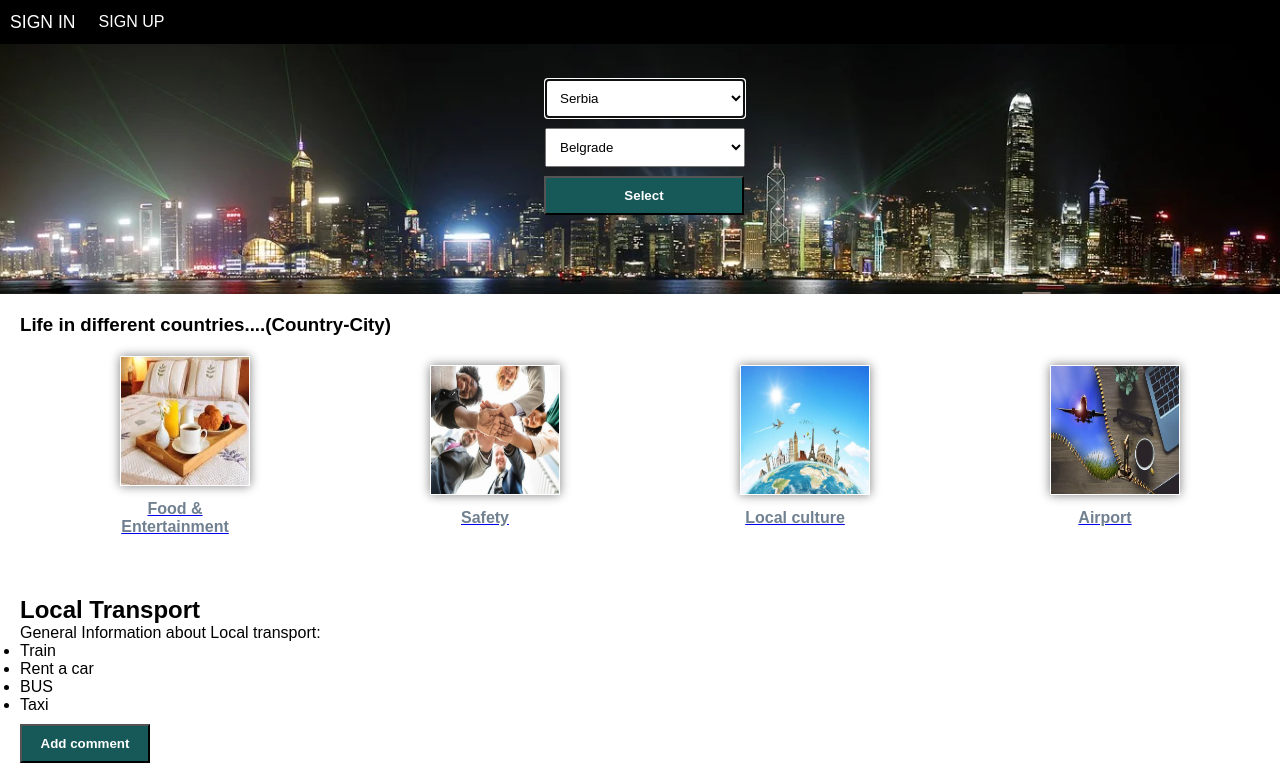
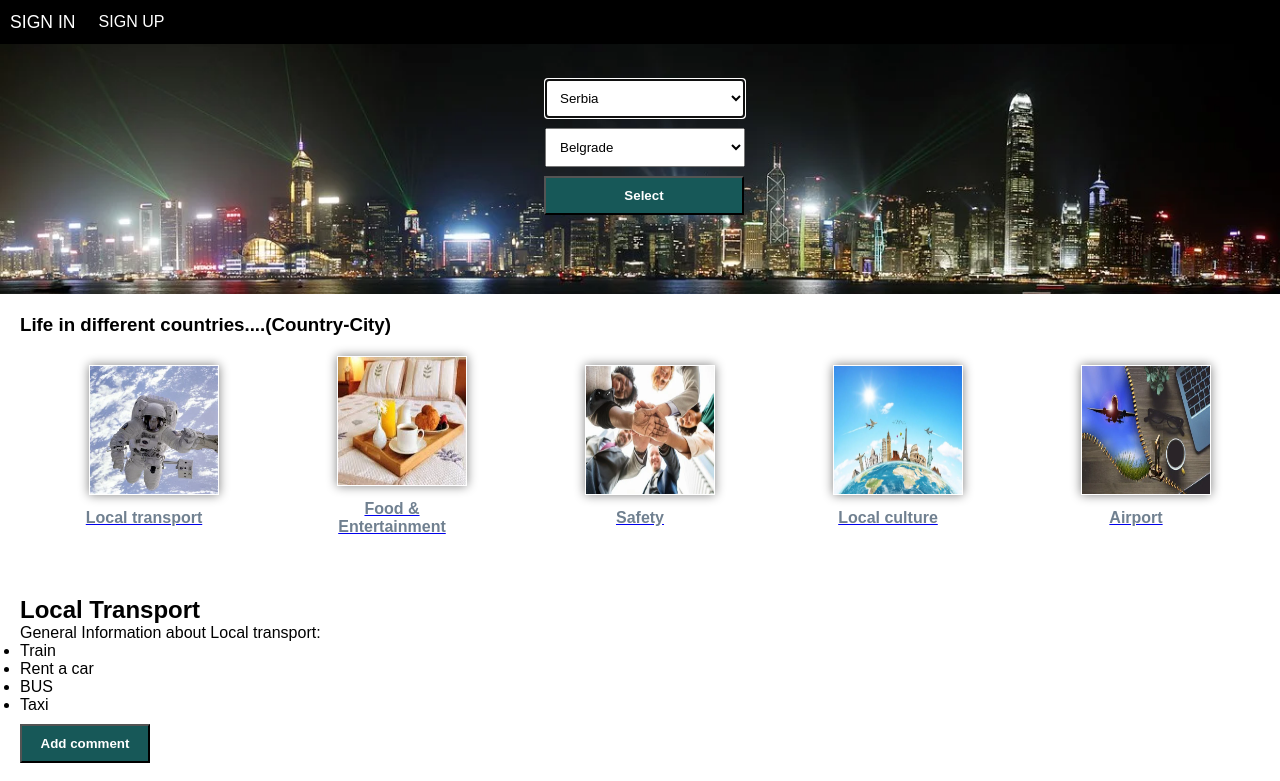
Before and after one commit to tatjama/business-travel-agency-react, a React (Create React App) app: page /life in a window 1280 px wide. Shown: the top 781 px of the page. Built offline with nearby package versions, Linux system fonts and the light colour scheme.

Commit message:
Figure component  created

```diff
--- a/src/components/Figure.js
+++ b/src/components/Figure.js
@@ -3,9 +3,9 @@ import React from 'react';
 const Figure = (props)=>{
     return(
         <figure>
-        <a href="#transport" onClick = {showLocalTransport}>
-          <img src = {astronaut}  alt="space astronaut"/>
-          <figcaption>Local transport</figcaption>
+        <a href={props.go} onClick = {props.handleOnClick}>
+          <img src = {props.source}  alt={props.alt}/>
+          <figcaption>{props.name}</figcaption>
         </a>
     </figure>
     )
--- a/src/pages/Life.js
+++ b/src/pages/Life.js
@@ -7,6 +7,7 @@ import airplane from '../images/airplane.webp';
 import airSerbiaLogo from '../images/logoavio1.webp';
 import avatar from '../images/traveler.webp';
 import SelectForm from "../components/SelectForm";
+import Figure from '../components/Figure';
 
 
 const Life = ()=>{
@@ -71,31 +72,41 @@ const Life = ()=>{
             <div className="wrapper">
                 <h3>Life in different countries....(Country-City)</h3>
                 <section className="section-first">
-
-            <figure>
-                <a href="#food" onClick = {showFood}>
-                  <img src = {breakfast} alt = "breakfast"/>
-                  <figcaption>Food & Entertainment</figcaption>
-                </a>
-            </figure>
-            <figure>
-                <a href="#safety" onClick = {showSafety}>
-                  <img src = {friends}  alt="friends hands"/>
-                  <figcaption>Safety</figcaption>
-                </a>
-            </figure>
-            <figure>
-                <a href="#culture" onClick = {showLocalCulture}>
-                  <img src = {world}  alt = "world"/>
-                  <figcaption>Local culture</figcaption>
-                </a>
-            </figure>
-            <figure>
-                <a href="#airport" onClick = {showAirport}>
-                  <img src = {airplane}  alt = "airplane"/>
-                  <figcaption>Airport</figcaption>
-                </a>
-            </figure>
+                    <Figure
+                        name = "Local transport"
+                        source = {astronaut}
+                        handleOnClick = {showLocalTransport}
+                        alt = "space astronaut"
+                        go  = "#transport"
+                    />
+                    <Figure
+                        name = "Food & Entertainment"
+                        source = {breakfast}
+                        handleOnClick = {showFood}
+                        alt = "breakfast"
+                        go  = "#food"
+                    />
+                    <Figure
+                        name = "Safety"
+                        source = {friends}
+                        handleOnClick = {showSafety}
+                        alt = "friends hands"
+                        go  = "#safety"
+                    />
+                    <Figure
+                        name = "Local culture"
+                        source = {world}
+                        handleOnClick = {showLocalCulture}
+                        alt = "world"
+                        go  = "#culture"
+                    />
+                    <Figure
+                        name = "Airport"
+                        source = {airplane}
+                        handleOnClick = {showAirport}
+                        alt = "airplane"
+                        go  = "#airport"
+                    />
                 </section>
                 <section className="section-second">
                     <div  id="transport" >
```
Lines whose indentation alone changed are shown as unchanged.
